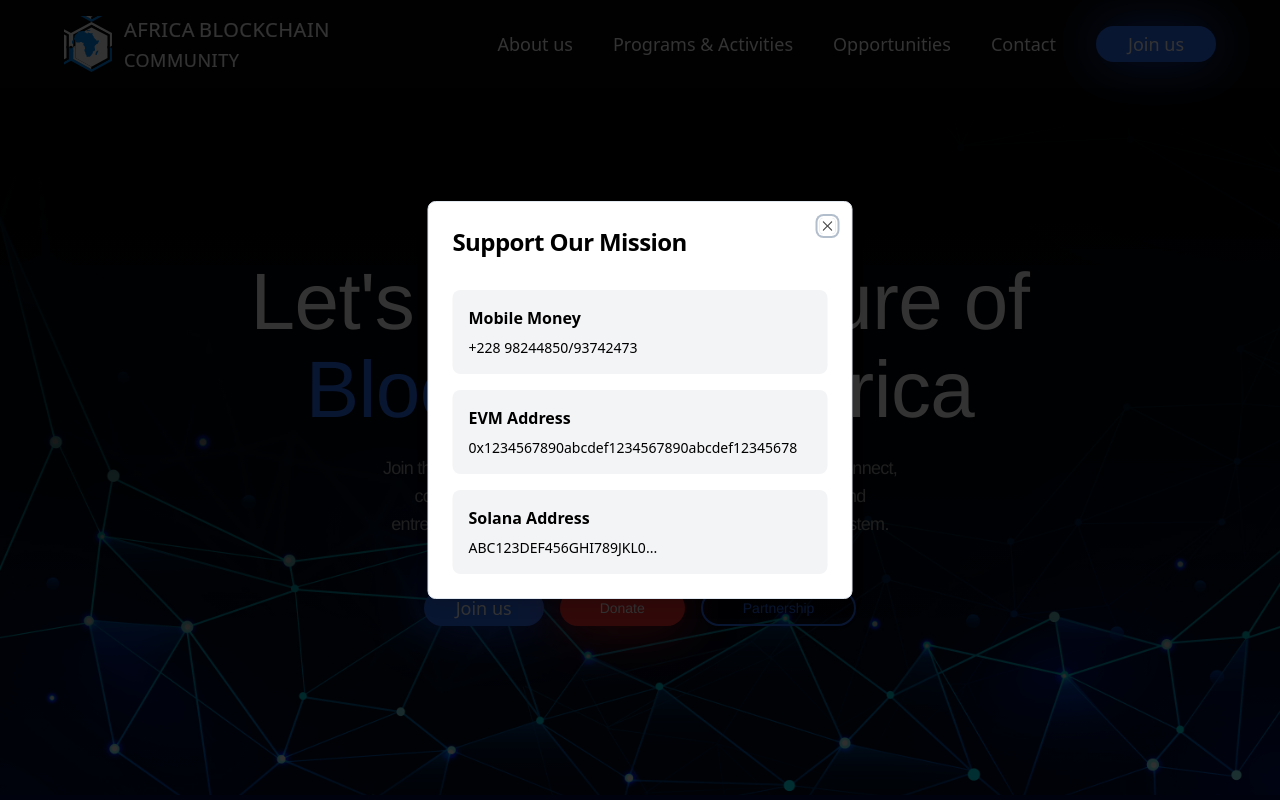
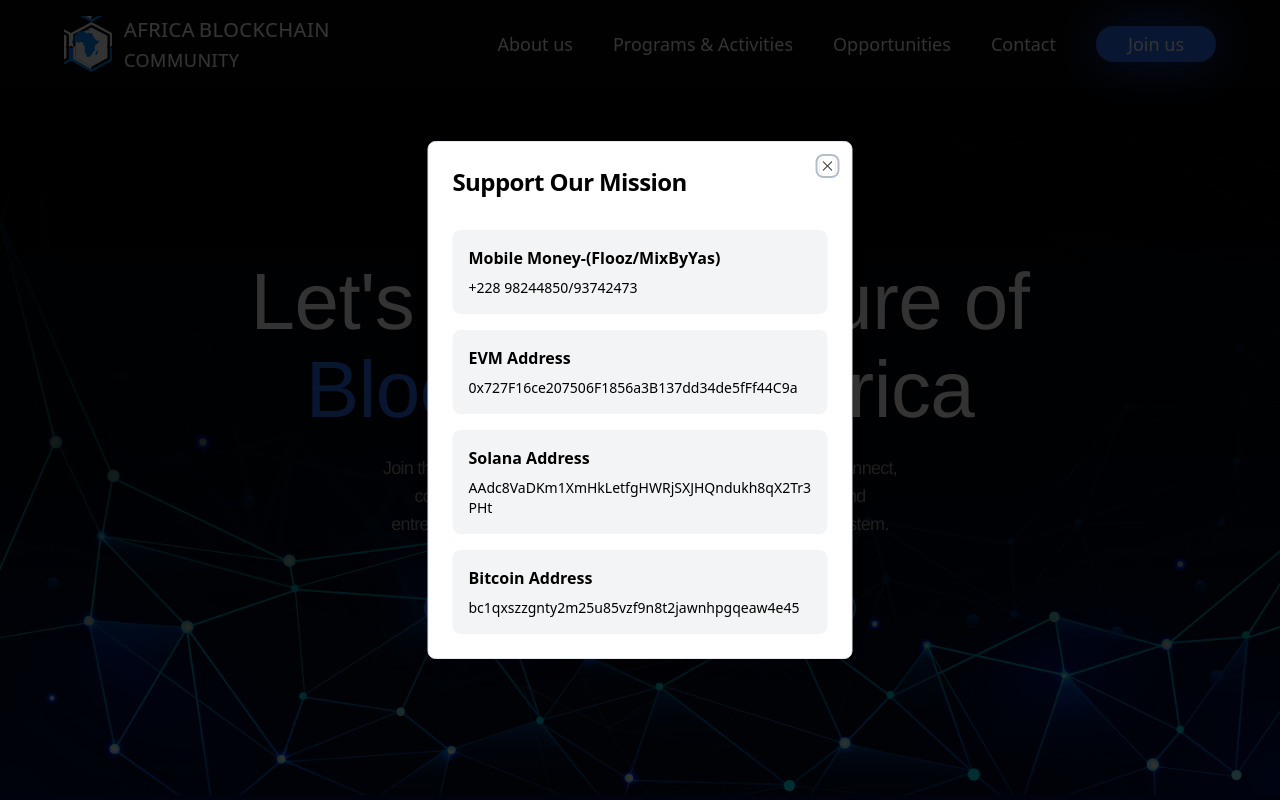
Before and after one commit to starlabman/AfricaBlockchainCommunity, a React (Vite) app: page / in a window 1280 px wide. Both pictures are taken after a click on the button "Donate". Shown: the top 800 px of the page. Built offline with nearby package versions, Linux system fonts and the light colour scheme.

Commit message:
update the hero banner with donantion adress (EVM/SOL/BTC)

```diff
--- a/src/screens/HomePage/sections/HeroBannerSection/HeroBannerSection.tsx
+++ b/src/screens/HomePage/sections/HeroBannerSection/HeroBannerSection.tsx
@@ -120,16 +120,20 @@ export const HeroBannerSection = (): JSX.Element => {
                   </DialogHeader>
                   <div className="space-y-4">
                     <div className="p-4 bg-gray-100 rounded-lg">
-                      <h3 className="font-semibold mb-2">Mobile Money</h3>
+                      <h3 className="font-semibold mb-2">Mobile Money-(Flooz/MixByYas)</h3>
                       <p className="text-sm">+228 98244850/93742473</p>
                     </div>
                     <div className="p-4 bg-gray-100 rounded-lg">
                       <h3 className="font-semibold mb-2">EVM Address</h3>
-                      <p className="text-sm break-all">0x1234567890abcdef1234567890abcdef12345678</p>
+                      <p className="text-sm break-all">0x727F16ce207506F1856a3B137dd34de5fFf44C9a</p>
                     </div>
                     <div className="p-4 bg-gray-100 rounded-lg">
                       <h3 className="font-semibold mb-2">Solana Address</h3>
-                      <p className="text-sm break-all">ABC123DEF456GHI789JKL0...</p>
+                      <p className="text-sm break-all">AAdc8VaDKm1XmHkLetfgHWRjSXJHQndukh8qX2Tr3PHt</p>
+                    </div>
+                    <div className="p-4 bg-gray-100 rounded-lg">
+                      <h3 className="font-semibold mb-2">Bitcoin Address</h3>
+                      <p className="text-sm break-all">bc1qxszzgnty2m25u85vzf9n8t2jawnhpgqeaw4e45</p>
                     </div>
                   </div>
                 </DialogContent>
```
